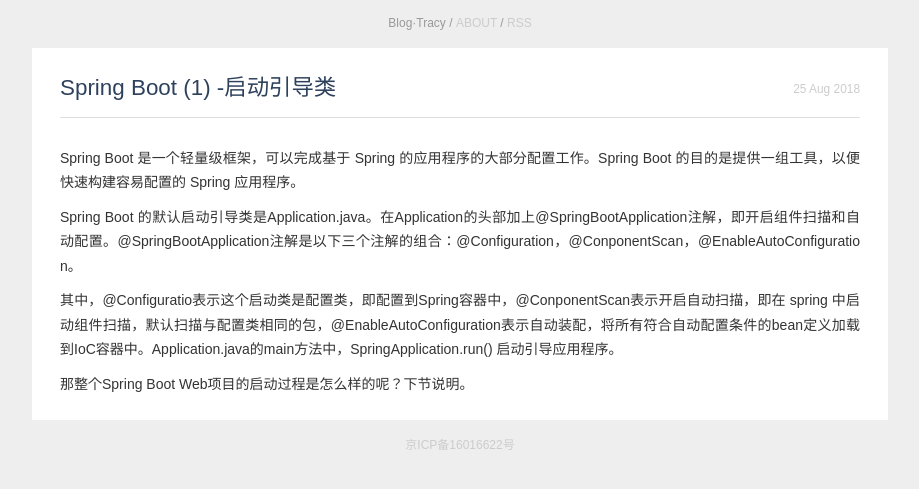
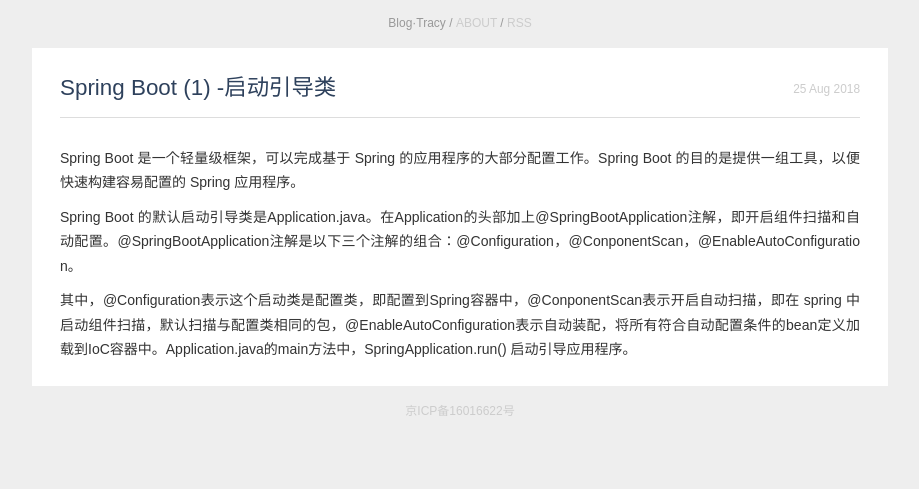
Before and after one commit to tracyxs/tracy.github.io, a Jekyll site: the page built from _posts/2018-08-25-Spring-Boot-1.markdown, in a window 1280 px wide. Shown: the top 489 px of the page, without its empty margins (180-1099 px from the left). Built offline with Jekyll 4.4.1, drawn with Linux system fonts in a browser that asks for light colours; nearby versions of some CDN libraries; Markdown is read by kramdown in place of the engine named in the settings; comment, search, counter and statistics services are not loaded.

Commit message:
错误修改

```diff
--- a/_posts/2018-08-25-Spring-Boot-1.markdown
+++ b/_posts/2018-08-25-Spring-Boot-1.markdown
@@ -11,6 +11,4 @@
 
   Spring Boot 的默认启动引导类是Application.java。在Application的头部加上@SpringBootApplication注解，即开启组件扫描和自动配置。@SpringBootApplication注解是以下三个注解的组合：@Configuration，@ConponentScan，@EnableAutoConfiguration。
 
-  其中，@Configuratio表示这个启动类是配置类，即配置到Spring容器中，@ConponentScan表示开启自动扫描，即在 spring 中启动组件扫描，默认扫描与配置类相同的包，@EnableAutoConfiguration表示自动装配，将所有符合自动配置条件的bean定义加载到IoC容器中。Application.java的main方法中，SpringApplication.run() 启动引导应用程序。
-
-  那整个Spring Boot Web项目的启动过程是怎么样的呢？下节说明。
+  其中，@Configuration表示这个启动类是配置类，即配置到Spring容器中，@ConponentScan表示开启自动扫描，即在 spring 中启动组件扫描，默认扫描与配置类相同的包，@EnableAutoConfiguration表示自动装配，将所有符合自动配置条件的bean定义加载到IoC容器中。Application.java的main方法中，SpringApplication.run() 启动引导应用程序。
```
